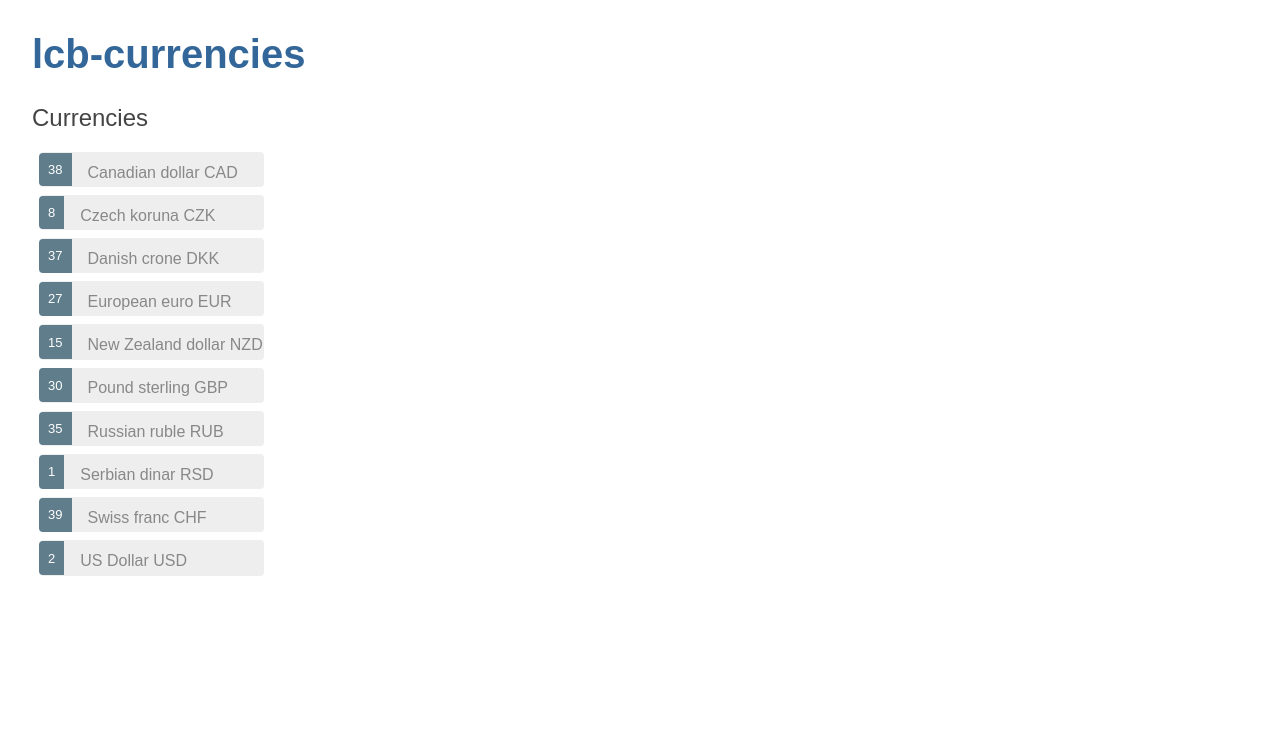
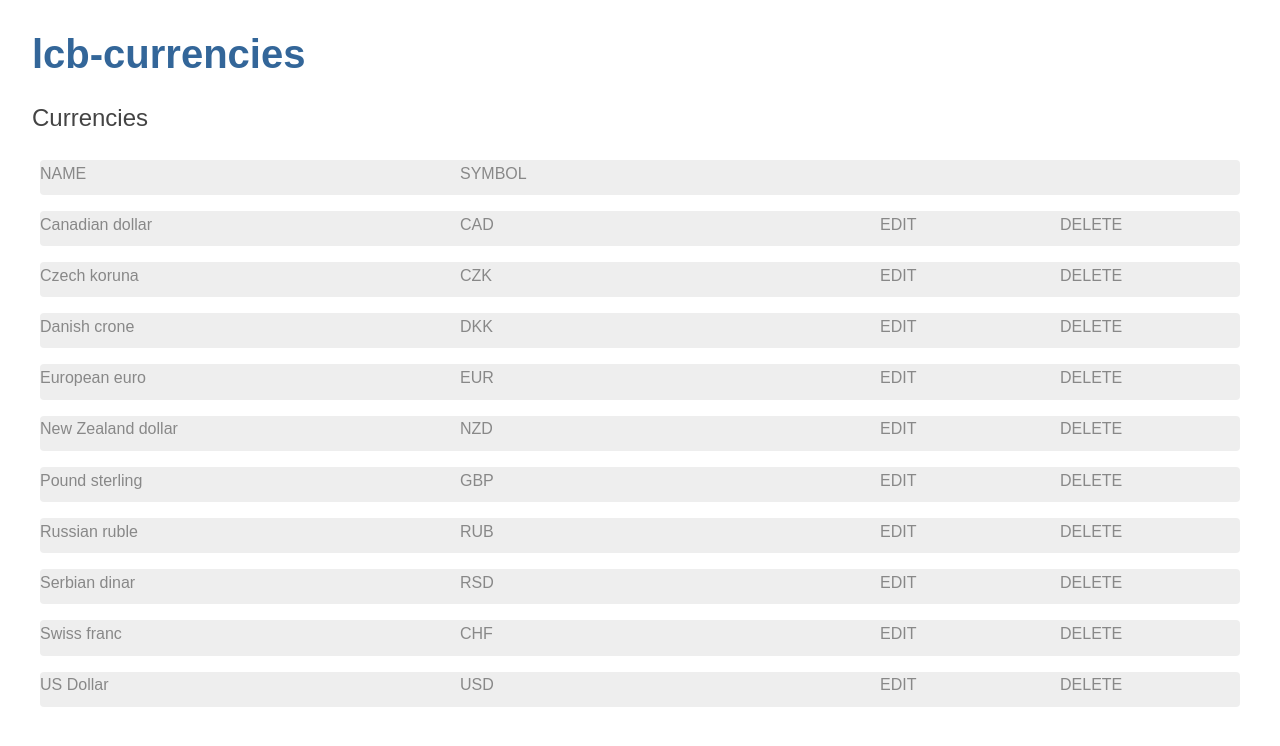
Before and after one commit to radmilatomic/lcb-currencies, an Angular app: page / in a window 1280 px wide. Shown: the top 746 px of the page. Built offline with nearby package versions, Linux system fonts and the light colour scheme.

Commit message:
reading currency data from currencyService

```diff
--- a/src/app/app.module.ts
+++ b/src/app/app.module.ts
@@ -12,7 +12,8 @@ import { CurrenciesComponent } from './currencies/currencies.component';
   ],
   imports: [
     BrowserModule,
-    FormsModule
+    FormsModule,
+
   ],
   providers: [],
   bootstrap: [AppComponent]
--- a/src/app/currencies/currencies.component.css
+++ b/src/app/currencies/currencies.component.css
@@ -4,14 +4,19 @@
   color: white;
 }
 .currencies {
+  display:flex;
+  flex-direction: column;
   margin: 0 0 2em 0;
   list-style-type: none;
   padding: 0;
-  width: 15em;
+
 }
-.currencies li {
+
+.currencies-row{
+  display:flex;
+  justify-content: space-between;
   cursor: pointer;
-  position: relative;
+
   left: 0;
   background-color: #EEE;
   margin: .5em;
@@ -19,11 +24,20 @@
   height: 1.6em;
   border-radius: 4px;
 }
-.currencies li.selected:hover {
+
+.currencies-row div:nth-child(-n + 2){
+  flex-basis: 35%;
+}
+
+.currencies-row div:nth-last-child(-n + 2){
+  flex-basis: 15%;
+}
+
+.currencies div.selected:hover {
   background-color: #BBD8DC !important;
   color: white;
 }
-.currencies li:hover {
+.currencies div:hover {
   color: #607D8B;
   background-color: #DDD;
   left: .1em;
--- a/src/app/currencies/currencies.component.html
+++ b/src/app/currencies/currencies.component.html
@@ -1,7 +1,17 @@
 <h2>Currencies</h2>
-<ul class="currencies">
-  <li *ngFor="let currency of currencies">
-    <span class="badge">{{currency.id}}</span> {{currency.name}}
-    <span>{{currency.symbol}}</span>
-  </li>
-</ul>
+<div class="currencies">
+	<div class="currencies-row">
+		<div>NAME</div>
+    	<div>SYMBOL</div>
+    	<div></div>
+    	<div></div>
+	</div>
+  <div *ngFor="let currency of currencies" class="currencies-row">
+
+    	<div>{{currency.name}}</div>
+    	<div>{{currency.symbol}}</div>
+    	<div>EDIT</div>
+    	<div>DELETE</div>
+
+  </div>
+</div>
--- a/src/app/currencies/currencies.component.ts
+++ b/src/app/currencies/currencies.component.ts
@@ -1,5 +1,6 @@
 import { Component, OnInit } from '@angular/core';
-import {CURRENCIES} from '../mock-currencies'
+import { CurrencyService } from '../currency.service';
+import { Currency } from '../currency';
 
 @Component({
   selector: 'app-currencies',
@@ -8,10 +9,16 @@ import {CURRENCIES} from '../mock-currencies'
 })
 export class CurrenciesComponent implements OnInit {
 
-	currencies=CURRENCIES;
-  constructor() { }
+	currencies:Currency[];
 
+  constructor(private currencyService: CurrencyService) { }
+
+  getCurrencies(): void {
+  this.currencyService.getCurrencies()
+      .subscribe(currencies => this.currencies = currencies);
+}
   ngOnInit() {
+  	this.getCurrencies();
   }
 
 }
--- /dev/null
+++ b/src/app/currency.service.ts
@@ -0,0 +1,16 @@
+import { Injectable } from '@angular/core';
+import { Currency } from './currency';
+import { CURRENCIES } from './mock-currencies';
+import { Observable, of } from 'rxjs';
+
+@Injectable({
+  providedIn: 'root'
+})
+export class CurrencyService {
+
+  constructor() { }
+  getCurrencies(): Observable<Currency[]> {
+  return of(CURRENCIES);
+}
+
+}
```
Also changed, not shown: 2 other files (tests, documents, lock files or other folders).
